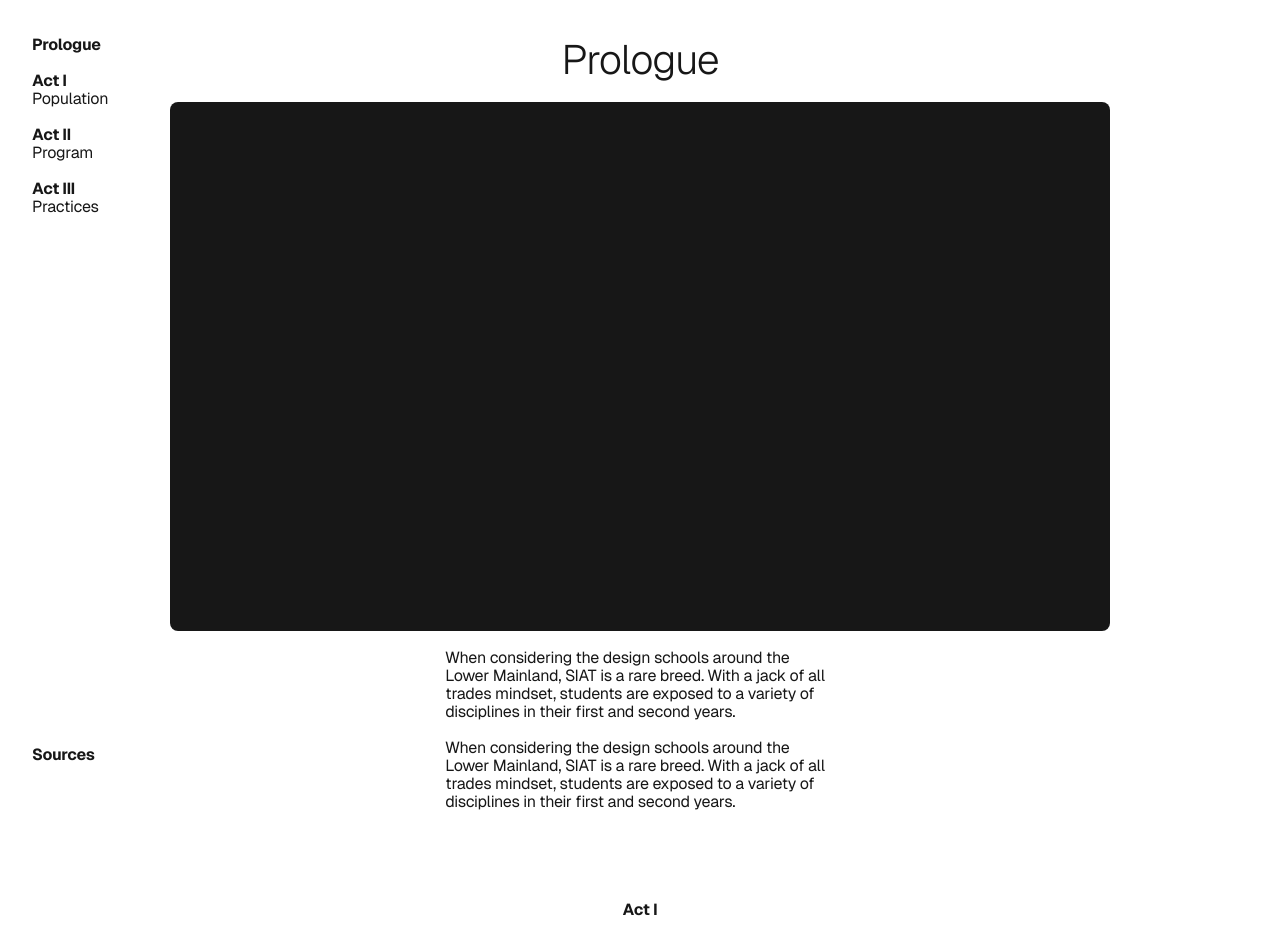
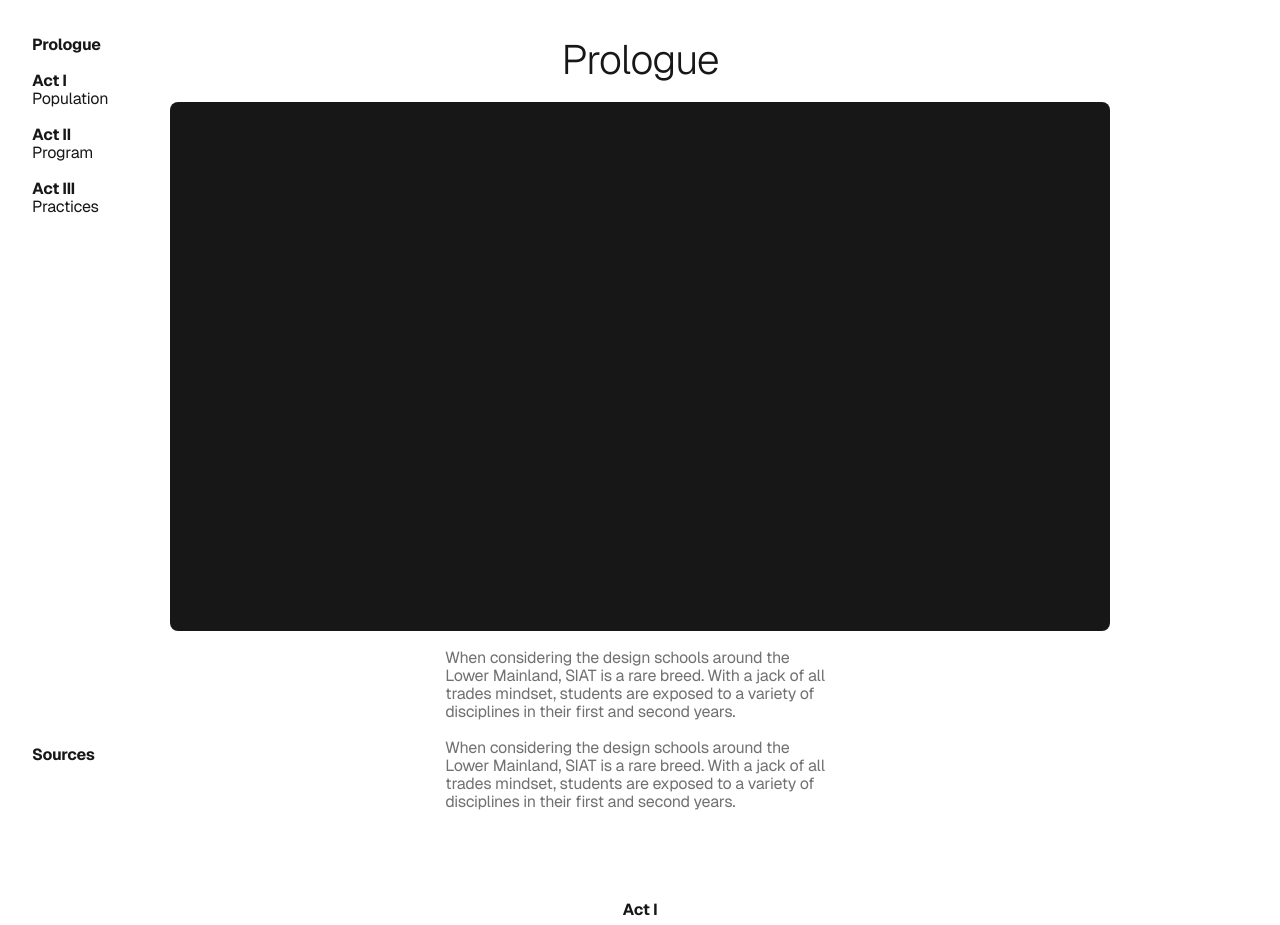
Before and after one commit to nethen/iat355, a Next.js app: page / in a window 1280 px wide. Shown: the top 925 px of the page. Built offline with nearby package versions, Linux system fonts and the light colour scheme.

Commit message:
feat: color utilities

```diff
--- a/src/app/globals.css
+++ b/src/app/globals.css
@@ -4,12 +4,16 @@
 
 :root {
   --background: #ffffff;
+  --midground: #717171;
+  --diagram: #e0e0e0;
   --foreground: #171717;
 }
 
 @media (prefers-color-scheme: dark) {
   :root {
     --background: #0a0a0a;
+    --midground: #737373;
+    --diagram: #1a1a1a;
     --foreground: #ededed;
   }
 }
--- a/src/app/page.tsx
+++ b/src/app/page.tsx
@@ -16,13 +16,13 @@ export default function Home() {
               <h2 className="text-r-md">Prologue</h2>
             </div>
             <VisContainer />
-            <p className="col-span-full md:col-start-2 md:col-span-3 lg:col-start-3 lg:col-span-3">
+            <p className="col-span-full md:col-start-2 md:col-span-3 lg:col-start-3 lg:col-span-3 text-midground">
               When considering the design schools around the Lower Mainland,
               SIAT is a rare breed. With a jack of all trades mindset, students
               are exposed to a variety of disciplines in their first and second
               years.
             </p>
-            <p className="col-span-full md:col-start-2 md:col-span-3 lg:col-start-3 lg:col-span-3">
+            <p className="col-span-full md:col-start-2 md:col-span-3 lg:col-start-3 lg:col-span-3 text-midground">
               When considering the design schools around the Lower Mainland,
               SIAT is a rare breed. With a jack of all trades mindset, students
               are exposed to a variety of disciplines in their first and second
--- a/tailwind.config.ts
+++ b/tailwind.config.ts
@@ -10,7 +10,9 @@ const config: Config = {
     extend: {
       colors: {
         background: "var(--background)",
+        midground: "var(--midground)",
         foreground: "var(--foreground)",
+        diagram: "var(--diagram)",
       },
       screens: {
         "2xl": "1440px",
```
